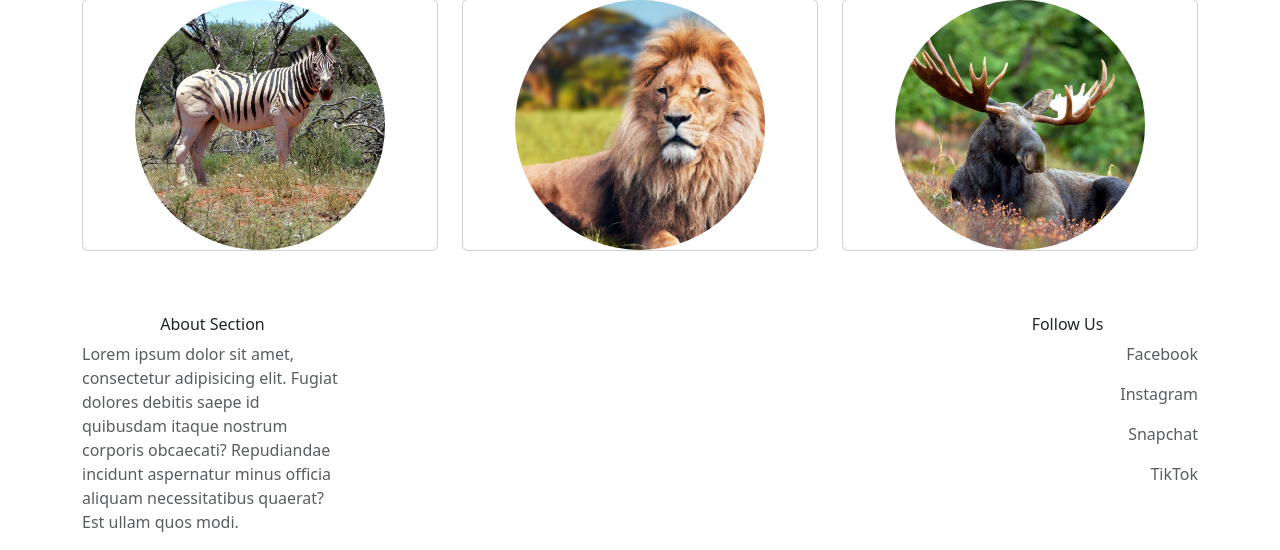
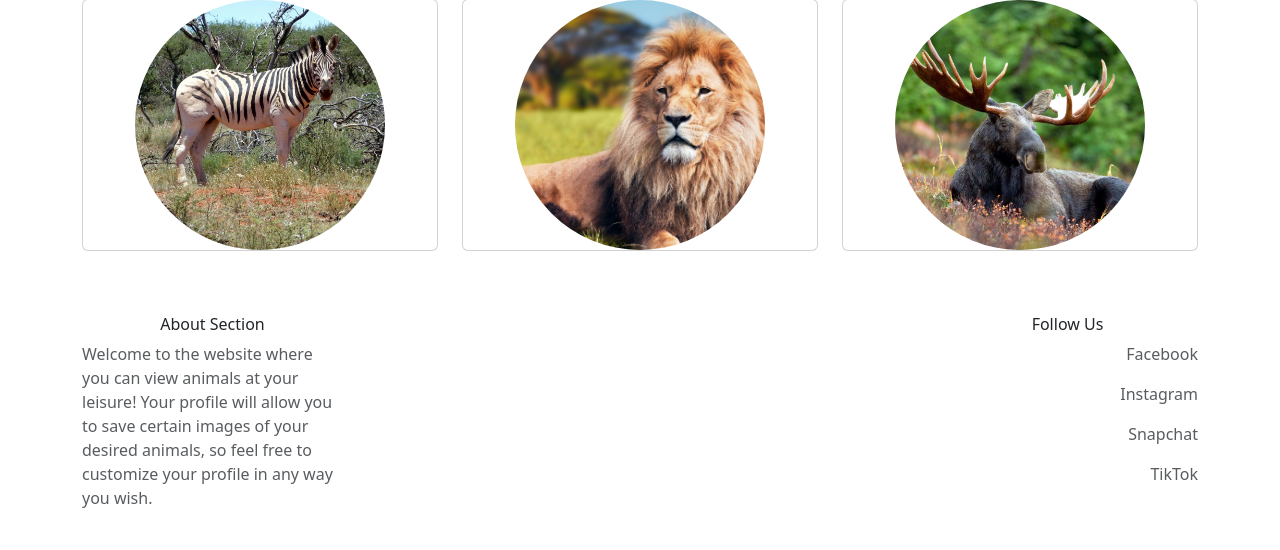
Before and after one commit to lstevensALG/termproject, a PHP site: page /index.php in a window 1280 px wide. Shown: the part 808-1358 px from the top of the page. After the commit the page ends 1316 px from the top, so only its background shows below. Run offline with PHP 8.4, Linux system fonts and the light colour scheme.

Commit message:
Some random description to fit the website

```diff
--- a/includes/footer.php
+++ b/includes/footer.php
@@ -3,7 +3,7 @@
                 <div class="col-3">
                     <h6 class="text-center">About Section</h6>
                     <div class="text-muted">
-                        <p>Lorem ipsum dolor sit amet, consectetur adipisicing elit. Fugiat dolores debitis saepe id quibusdam itaque nostrum corporis obcaecati? Repudiandae incidunt aspernatur minus officia aliquam necessitatibus quaerat? Est ullam quos modi.</p>
+                        <p> Welcome to the website where you can view animals at your leisure! Your profile will allow you to save certain images of your desired animals, so feel free to customize your profile in any way you wish.</p>
                     </div>
                   </div>
                 <div class="col-6">
```
Also changed, not shown: php/picture.php (added).
